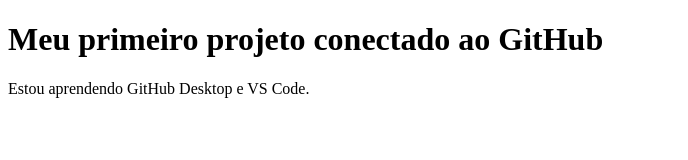
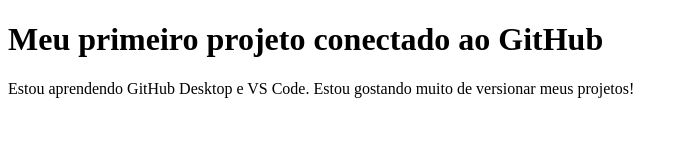
Before and after one commit to alfredolimapintofilho/atividade-github-vscode, a plain HTML site: page index.html in a window 1280 px wide. Shown: the whole page, without its empty margins (0-688 px from the left). Drawn offline with Linux system fonts and the light colour scheme.

Commit message:
Atualização da página inicial

```diff
--- a/index.html
+++ b/index.html
@@ -6,6 +6,6 @@
 </head>
 <body>
     <h1>Meu primeiro projeto conectado ao GitHub</h1>
-    <p>Estou aprendendo GitHub Desktop e VS Code.</p>
+    <p>Estou aprendendo GitHub Desktop e VS Code. Estou gostando muito de versionar meus projetos!</p>
 </body>
 </html>
```
